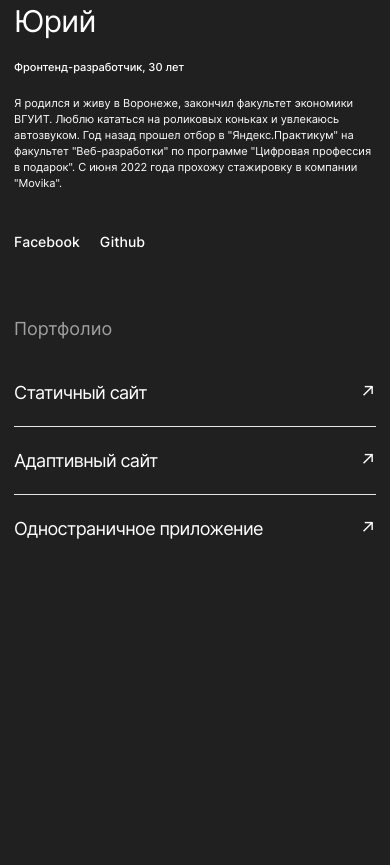
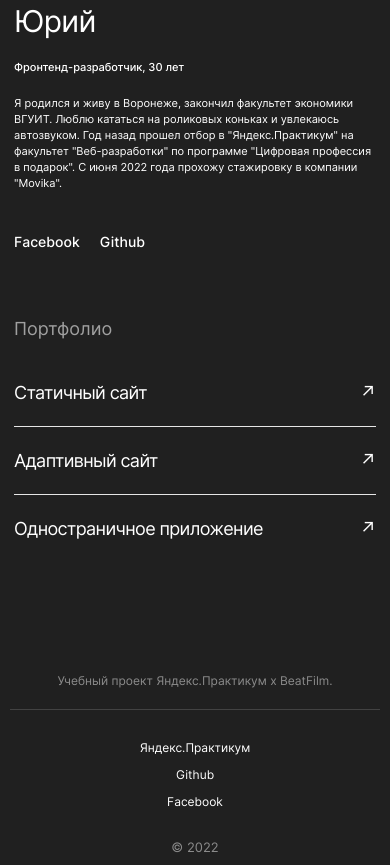
Before and after one commit to KarpovYuri/movies-explorer-frontend, a React app: page / in a window 390 px wide. Shown: the part 2506-3371 px from the top of the page. Before the commit the page ends 3100 px from the top, so only its background shows below. Built offline with nearby package versions, Linux system fonts and the light colour scheme.

Commit message:
feat: Сверстать секцию Footer

```diff
--- /dev/null
+++ b/src/blocks/hover/hover.css
@@ -0,0 +1,7 @@
+.hover {
+  transition: opacity 0.25s;
+}
+
+.hover:hover {
+  opacity: 0.6;
+}
--- /dev/null
+++ b/src/blocks/line/line.css
@@ -0,0 +1,36 @@
+.line {
+  margin: 23px 0 0;
+  height: 1px;
+  border: none;
+  background-color: var(--second-color);
+}
+
+.line_place_portfolio {
+  margin: 9px 0 20px;
+  background-color: var(--fourth-color);
+}
+
+.line_place_footer {
+  margin: 20px 0 0;
+  background-color: var(--fourth-color);
+}
+
+@media (max-width: 768px) {
+  .line_place_portfolio {
+    background-color: var(--third-color);
+  }
+}
+
+@media (max-width: 576px) {
+  .line {
+    margin-top: 28px;
+  }
+
+  .line_place_portfolio {
+    margin-top: 19px;
+  }
+
+  .line_place_footer {
+    margin-top: 21px;
+  }
+}
--- /dev/null
+++ b/src/blocks/root/root.css
@@ -0,0 +1,15 @@
+:root {
+  --text-main-color: #fff;
+  --text-second-color: #000;
+  --main-color: #8b8b8b;
+  --second-color: #dadada;
+  --third-color: #e6e6e6;
+  --fourth-color: #424242;
+  --main-bg-color: #3ddc84;
+  --second-bg-color: #272727;
+  --third-bg-color: #3030303;
+}
+
+.root {
+  background-color: #202020;
+}
--- /dev/null
+++ b/src/blocks/title/title.css
@@ -0,0 +1,14 @@
+.title {
+  margin: 0;
+  font-weight: 400;
+  font-size: 22px;
+  line-height: 27px;
+  letter-spacing: -0.04em;
+}
+
+@media (max-width: 576px) {
+  .title {
+    font-size: 18px;
+    line-height: 22px;
+  }
+}
--- a/src/components/App/App.css
+++ b/src/components/App/App.css
@@ -4,7 +4,7 @@
   margin: 0 auto;
   display: flex;
   flex-direction: column;
-  color: #fff;
+  color: var(--text-main-color);
   letter-spacing: -0.04em;
   font-family: 'Inter', 'Arial', 'Helvetica', sans-serif;
   -webkit-font-smoothing: antialiased;
--- a/src/components/App/App.js
+++ b/src/components/App/App.js
@@ -7,6 +7,7 @@ import { Profile } from '../Profile/Profile';
 import { Login } from '../Login/Login';
 import { Register } from '../Register/Register';
 import { ErrorPage } from '../ErrorPage/ErrorPage';
+import Footer from '../Footer/Footer';
 import './App.css';
 
 function App() {
@@ -23,6 +24,7 @@ function App() {
         <Route path='/signup' component={Register} />
         <Route path='/*' component={ErrorPage} />
       </Routes>
+      <Footer />
     </div>
   );
 };
--- a/src/components/Footer/Footer.css
+++ b/src/components/Footer/Footer.css
@@ -0,0 +1,100 @@
+@import url(../../blocks/line/line.css);
+
+.footer {
+  padding: 79px 70px 20px;
+}
+
+.footer__title {
+  margin: 0;
+  font-weight: 400;
+  color: var(--main-color);
+  text-align: center;
+  font-size: 13px;
+  line-height: 16px;
+  letter-spacing: normal;
+}
+
+.footer__wrapper {
+  margin-top: 20px;
+  display: flex;
+  justify-content: space-between;
+  font-weight: 400;
+  font-size: 13px;
+  line-height: 16px;
+}
+
+.footer__copyright {
+  margin: 0;
+  letter-spacing: normal;
+}
+
+.footer__links {
+  margin: 0;
+  display: flex;
+  letter-spacing: normal;
+  list-style: none;
+}
+
+.footer__link-wrapper {
+  margin-right: 20px;
+}
+
+.footer__link-wrapper:last-child {
+  margin-right: 0;
+}
+
+.footer__link {
+  text-decoration: none;
+  color: var(--text-main-color);
+}
+
+@media (max-width: 768px) {
+  .footer {
+    padding: 79px 30px 20px;
+  }
+}
+
+@media (max-width: 576px) {
+  .footer {
+    padding: 79px 10px 10px;
+    font-size: 12px;
+    line-height: 15px;
+  }
+
+  .footer__title {
+    font-size: 12px;
+    line-height: 15px;
+  }
+
+  .footer__wrapper {
+    margin: 30px 0 0;
+    flex-direction: column-reverse;
+    align-items: center;
+  }
+
+  .footer__links {
+    flex-direction: column;
+    align-items: center;
+    padding: 0;
+  }
+
+  .footer__link-wrapper {
+    margin: 12px 0 0;
+    font-size: 12px;
+    line-height: 15px;
+  }
+
+  .footer__link-wrapper:first-child {
+    margin-top: 0;
+  }
+
+  .footer__link {
+    text-align: center;
+    margin: 0;
+  }
+
+  .footer__copyright {
+    margin-top: 30px;
+    color: var(--main-color);
+  }
+}
--- a/src/components/Footer/Footer.js
+++ b/src/components/Footer/Footer.js
@@ -0,0 +1,47 @@
+import './Footer.css';
+
+function Footer() {
+  return (
+    <footer className='footer'>
+      <h2 className='footer__title'>Учебный проект Яндекс.Практикум х BeatFilm.</h2>
+      <hr className='line line_place_footer'></hr>
+      <div className='footer__wrapper'>
+        <p className='footer__copyright'>&copy; 2022</p>
+        <ul className='footer__links'>
+          <li className='footer__link-wrapper'>
+            <a
+              className='footer__link hover'
+              target='_blank'
+              href='https://practicum.yandex.ru/'
+              rel="noreferrer"
+            >
+              Яндекс.Практикум
+            </a>
+          </li>
+          <li className='footer__link-wrapper'>
+            <a
+              className='footer__link hover'
+              target='_blank'
+              href='https://github.com/Yurick78'
+              rel="noreferrer"
+            >
+              Github
+            </a>
+          </li>
+          <li className='footer__link-wrapper'>
+            <a
+              className='footer__link hover'
+              target='_blank'
+              href='https://facebook.com'
+              rel="noreferrer"
+            >
+              Facebook
+            </a>
+          </li>
+        </ul>
+      </div>
+    </footer>
+  );
+};
+
+export default Footer;
--- a/src/components/Main/Main.css
+++ b/src/components/Main/Main.css
@@ -1,40 +1,2 @@
-.title {
-  margin: 0;
-  font-weight: 400;
-  font-size: 22px;
-  line-height: 27px;
-  letter-spacing: -0.04em;
-}
-
-.line {
-  margin: 23px 0 0;
-  height: 1px;
-  border: none;
-  background-color: #dadada;
-}
-
-.line_place_portfolio {
-  margin: 9px 0 20px;
-  background-color: #424242;
-}
-
-@media (max-width: 768px) {
-  .line_place_portfolio {
-    background-color: #e6e6e6;
-  }
-}
-
-@media (max-width: 576px) {
-  .title {
-    font-size: 18px;
-    line-height: 22px;
-  }
-
-  .line {
-    margin-top: 28px;
-  }
-
-  .line_place_portfolio {
-    margin-top: 19px;
-  }
-}
+@import url(../../blocks/title/title.css);
+@import url(../../blocks/line/line.css);
--- a/src/index.css
+++ b/src/index.css
@@ -1,6 +1,5 @@
 @import url(./vendor/normalize.css);
 @import url(./vendor/font.css);
 
-.root {
-  background-color: #202020;
-}
+@import url(./blocks/root/root.css);
+@import url(./blocks/hover/hover.css);
```
